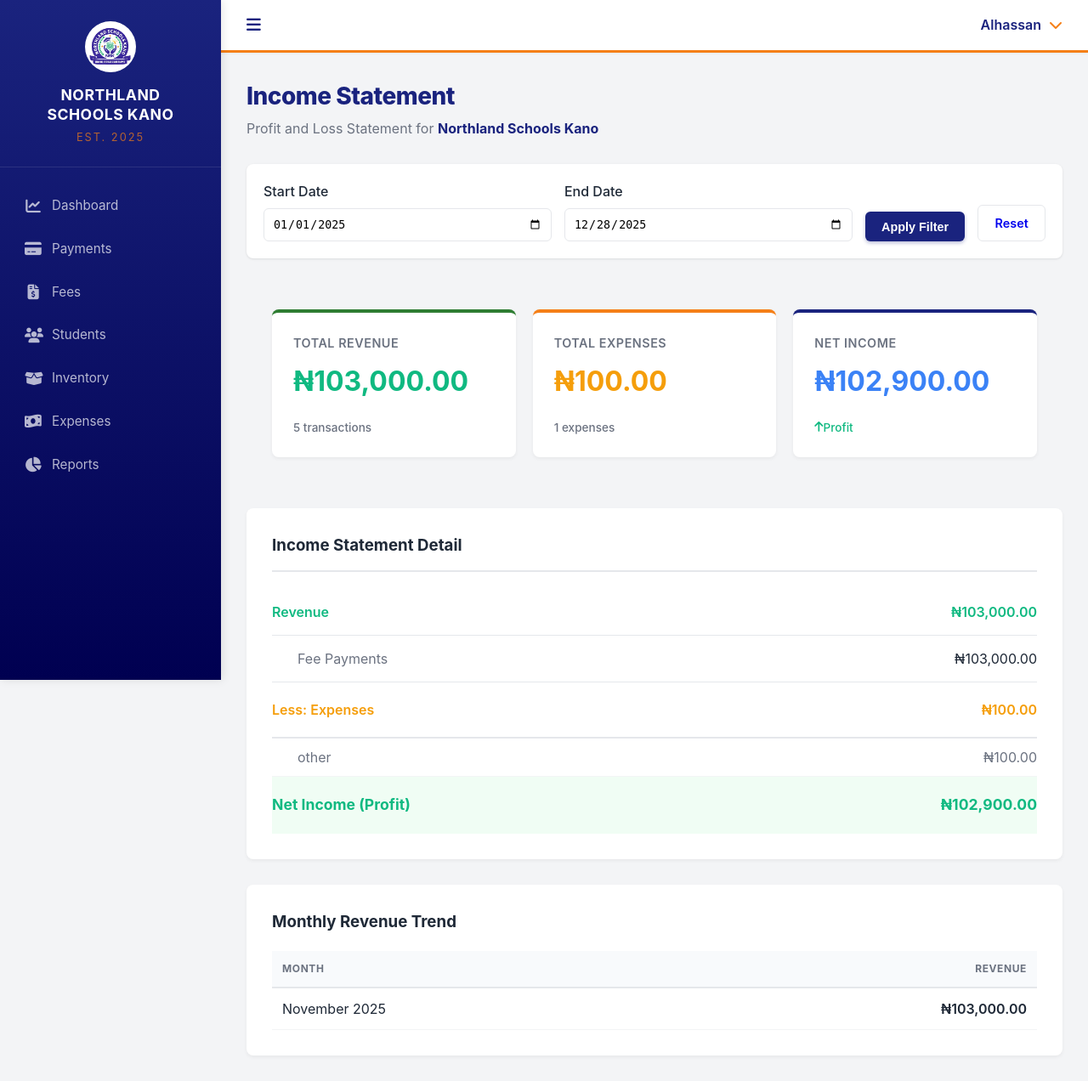
After one commit to assoadeeqgit/northland_sch, a PHP site: page /accountant-dashboard/finance-income.php in a window 1280 px wide. The commit adds this page. Shown: the whole page at 85% size. Run offline with PHP 8.4, Linux system fonts and the light colour scheme; a user stored in the database is signed in; data comes from the database, SQL or seed files in the repository; some libraries are stand-ins or nearby versions.

Commit message:
feat: Create dedicated finance report pages
- Created finance-income.php for Income Statement with revenue/expense breakdown
- Created finance-defaulters.php for Defaulters List with filtering options
- Updated sidebar to redirect to dedicated pages:
  * Income Statement → finance-income.php
  * Fee Collection Report → fees.php
  * Defaulters List → finance-defaulters.php
- All pages accessible to both admin (view) and accountant (manage)
- Added print functionality for defaulters report

```diff
--- /dev/null
+++ b/accountant-dashboard/finance-income.php
@@ -0,0 +1,177 @@
+<?php
+require_once 'auth-check.php'; // Allows both admin and accountant
+include '../includes/header.php';
+require_once '../config/database.php';
+
+$db = new Database();
+$conn = $db->getConnection();
+
+// Get date range from query parameters or default to current year
+$start_date = $_GET['start_date'] ?? date('Y-01-01');
+$end_date = $_GET['end_date'] ?? date('Y-m-d');
+
+// Calculate Income (Revenue from payments)
+$income_query = $conn->prepare("
+    SELECT
+        SUM(amount_paid) as total_revenue,
+        COUNT(*) as payment_count
+    FROM payments
+    WHERE payment_date BETWEEN ? AND ?
+");
+$income_query->execute([$start_date, $end_date]);
+$income_data = $income_query->fetch(PDO::FETCH_ASSOC);
+$total_revenue = $income_data['total_revenue'] ?? 0;
+$payment_count = $income_data['payment_count'] ?? 0;
+
+// Calculate Expenses
+$expense_query = $conn->prepare("
+    SELECT
+        SUM(amount) as total_expenses,
+        COUNT(*) as expense_count
+    FROM expenses
+    WHERE expense_date BETWEEN ? AND ?
+");
+$expense_query->execute([$start_date, $end_date]);
+$expense_data = $expense_query->fetch(PDO::FETCH_ASSOC);
+$total_expenses = $expense_data['total_expenses'] ?? 0;
+$expense_count = $expense_data['expense_count'] ?? 0;
+
+// Calculate Net Income
+$net_income = $total_revenue - $total_expenses;
+
+// Get Revenue Breakdown by Month
+$monthly_revenue = $conn->prepare("
+    SELECT
+        DATE_FORMAT(payment_date, '%Y-%m') as month,
+        SUM(amount_paid) as amount
+    FROM payments
+    WHERE payment_date BETWEEN ? AND ?
+    GROUP BY DATE_FORMAT(payment_date, '%Y-%m')
+    ORDER BY month
+");
+$monthly_revenue->execute([$start_date, $end_date]);
+$revenue_by_month = $monthly_revenue->fetchAll(PDO::FETCH_ASSOC);
+
+// Get Expense Breakdown by Category
+$expense_by_category = $conn->prepare("
+    SELECT
+        category,
+        SUM(amount) as amount,
+        COUNT(*) as count
+    FROM expenses
+    WHERE expense_date BETWEEN ? AND ?
+    GROUP BY category
+    ORDER BY amount DESC
+");
+$expense_by_category->execute([$start_date, $end_date]);
+$expenses_by_cat = $expense_by_category->fetchAll(PDO::FETCH_ASSOC);
+?>
+
+<div class="content-body" style="padding: 30px;">
+
+    <div class="page-title-box" style="margin-bottom: 30px;">
+        <h1 class="page-title">Income Statement</h1>
+        <p style="color: var(--text-light); margin-top: 5px;">Profit and Loss Statement for <strong style="color: var(--brand-navy);">Northland Schools Kano</strong></p>
+    </div>
+
+    <!-- Date Range Filter -->
+    <form method="GET" style="background: white; padding: 20px; border-radius: 8px; margin-bottom: 30px; box-shadow: 0 1px 3px rgba(0,0,0,0.1);">
+        <div style="display: flex; gap: 15px; align-items: flex-end;">
+            <div style="flex: 1;">
+                <label style="display: block; font-weight: 500; margin-bottom: 8px;">Start Date</label>
+                <input type="date" name="start_date" value="<?= htmlspecialchars($start_date) ?>" style="width: 100%; padding: 10px; border: 1px solid #e5e7eb; border-radius: 6px;">
+            </div>
+            <div style="flex: 1;">
+                <label style="display: block; font-weight: 500; margin-bottom: 8px;">End Date</label>
+                <input type="date" name="end_date" value="<?= htmlspecialchars($end_date) ?>" style="width: 100%; padding: 10px; border: 1px solid #e5e7eb; border-radius: 6px;">
+            </div>
+            <button type="submit" class="btn btn-primary">Apply Filter</button>
+            <a href="?" class="btn" style="border: 1px solid #e5e7eb;">Reset</a>
+        </div>
+    </form>
+
+    <!-- Summary Cards -->
+    <div class="stats-grid" style="display: grid; grid-template-columns: repeat(auto-fit, minmax(250px, 1fr)); gap: 20px; margin-bottom: 30px;">
+        <div class="stat-card green" style="background: white; padding: 25px; border-radius: 8px; box-shadow: 0 2px 4px rgba(0,0,0,0.05);">
+            <span class="label" style="display: block; color: #6b7280; font-size: 0.9rem; margin-bottom: 10px;">Total Revenue</span>
+            <span class="value" style="display: block; font-size: 2rem; font-weight: bold; color: #10b981; margin-bottom: 5px;">₦<?= number_format($total_revenue, 2) ?></span>
+            <span class="trend" style="font-size: 0.85rem; color: #6b7280;"><?= $payment_count ?> transactions</span>
+        </div>
+
+        <div class="stat-card orange" style="background: white; padding: 25px; border-radius: 8px; box-shadow: 0 2px 4px rgba(0,0,0,0.05);">
+            <span class="label" style="display: block; color: #6b7280; font-size: 0.9rem; margin-bottom: 10px;">Total Expenses</span>
+            <span class="value" style="display: block; font-size: 2rem; font-weight: bold; color: #f59e0b; margin-bottom: 5px;">₦<?= number_format($total_expenses, 2) ?></span>
+            <span class="trend" style="font-size: 0.85rem; color: #6b7280;"><?= $expense_count ?> expenses</span>
+        </div>
+
+        <div class="stat-card <?= $net_income >= 0 ? 'blue' : '' ?>" style="background: white; padding: 25px; border-radius: 8px; box-shadow: 0 2px 4px rgba(0,0,0,0.05);">
+            <span class="label" style="display: block; color: #6b7280; font-size: 0.9rem; margin-bottom: 10px;">Net Income</span>
+            <span class="value" style="display: block; font-size: 2rem; font-weight: bold; color: <?= $net_income >= 0 ? '#3b82f6' : '#ef4444' ?>; margin-bottom: 5px;">₦<?= number_format($net_income, 2) ?></span>
+            <span class="trend" style="font-size: 0.85rem; color: <?= $net_income >= 0 ? '#10b981' : '#ef4444' ?>;">
+                <i class="fas fa-<?= $net_income >= 0 ? 'arrow-up' : 'arrow-down' ?>"></i>
+                <?= $net_income >= 0 ? 'Profit' : 'Loss' ?>
+            </span>
+        </div>
+    </div>
+
+    <!-- Detailed Income Statement -->
+    <div style="background: white; padding: 30px; border-radius: 8px; box-shadow: 0 2px 4px rgba(0,0,0,0.05); margin-bottom: 30px;">
+        <h3 style="margin-bottom: 20px; padding-bottom: 15px; border-bottom: 2px solid #e5e7eb;">Income Statement Detail</h3>
+
+        <table style="width: 100%; border-collapse: collapse;">
+            <tbody>
+                <tr style="border-bottom: 1px solid #e5e7eb;">
+                    <td style="padding: 15px 0; font-weight: 600; color: #10b981;">Revenue</td>
+                    <td style="padding: 15px 0; text-align: right; font-weight: 600; color: #10b981;">₦<?= number_format($total_revenue, 2) ?></td>
+                </tr>
+                <tr style="border-bottom: 1px solid #e5e7eb;">
+                    <td style="padding: 15px 0 15px 30px; color: #6b7280;">Fee Payments</td>
+                    <td style="padding: 15px 0; text-align: right;">₦<?= number_format($total_revenue, 2) ?></td>
+                </tr>
+
+                <tr style="border-bottom: 2px solid #e5e7eb;">
+                    <td style="padding: 20px 0; font-weight: 600; color: #f59e0b;">Less: Expenses</td>
+                    <td style="padding: 20px 0; text-align: right; font-weight: 600; color: #f59e0b;">₦<?= number_format($total_expenses, 2) ?></td>
+                </tr>
+
+                <?php foreach ($expenses_by_cat as $expense): ?>
+                <tr style="border-bottom: 1px solid #f3f4f6;">
+                    <td style="padding: 10px 0 10px 30px; color: #6b7280;"><?= htmlspecialchars($expense['category']) ?></td>
+                    <td style="padding: 10px 0; text-align: right; color: #6b7280;">₦<?= number_format($expense['amount'], 2) ?></td>
+                </tr>
+                <?php endforeach; ?>
+
+                <tr style="background: <?= $net_income >= 0 ? '#f0fdf4' : '#fef2f2' ?>;">
+                    <td style="padding: 20px 0; font-weight: 700; font-size: 1.1rem; color: <?= $net_income >= 0 ? '#10b981' : '#ef4444' ?>;">Net Income (<?= $net_income >= 0 ? 'Profit' : 'Loss' ?>)</td>
+                    <td style="padding: 20px 0; text-align: right; font-weight: 700; font-size: 1.1rem; color: <?= $net_income >= 0 ? '#10b981' : '#ef4444' ?>;">₦<?= number_format($net_income, 2) ?></td>
+                </tr>
+            </tbody>
+        </table>
+    </div>
+
+    <!-- Monthly Revenue Trend -->
+    <?php if (!empty($revenue_by_month)): ?>
+    <div style="background: white; padding: 30px; border-radius: 8px; box-shadow: 0 2px 4px rgba(0,0,0,0.05);">
+        <h3 style="margin-bottom: 20px;">Monthly Revenue Trend</h3>
+        <table style="width: 100%; border-collapse: collapse;">
+            <thead>
+                <tr style="border-bottom: 2px solid #e5e7eb;">
+                    <th style="padding: 12px; text-align: left;">Month</th>
+                    <th style="padding: 12px; text-align: right;">Revenue</th>
+                </tr>
+            </thead>
+            <tbody>
+                <?php foreach ($revenue_by_month as $month_data): ?>
+                <tr style="border-bottom: 1px solid #f3f4f6;">
+                    <td style="padding: 12px;"><?= date('F Y', strtotime($month_data['month'] . '-01')) ?></td>
+                    <td style="padding: 12px; text-align: right; font-weight: 600;">₦<?= number_format($month_data['amount'], 2) ?></td>
+                </tr>
+                <?php endforeach; ?>
+            </tbody>
+        </table>
+    </div>
+    <?php endif; ?>
+
+</div>
+
+<?php include '../includes/footer.php'; ?>
--- a/dashboard/sidebar.php
+++ b/dashboard/sidebar.php
@@ -136,7 +136,7 @@ $session_token = $_SESSION['session_token'] ?? '';
                     isDropdown: true,
                     subitems: [
                         {
-                            href: '../accountant-dashboard/reports.php?type=income',
+                            href: '../accountant-dashboard/finance-income.php',
                             icon: 'fas fa-file-invoice-dollar',
                             text: 'Income Statement'
                         },
@@ -146,7 +146,7 @@ $session_token = $_SESSION['session_token'] ?? '';
                             text: 'Fee Collection Report'
                         },
                         {
-                            href: '../accountant-dashboard/reports.php?type=defaulters',
+                            href: '../accountant-dashboard/finance-defaulters.php',
                             icon: 'fas fa-exclamation-triangle',
                             text: 'Defaulters List'
                         }
```
Also changed, not shown: accountant-dashboard/finance-defaulters.php (added, +231 -0 lines).
